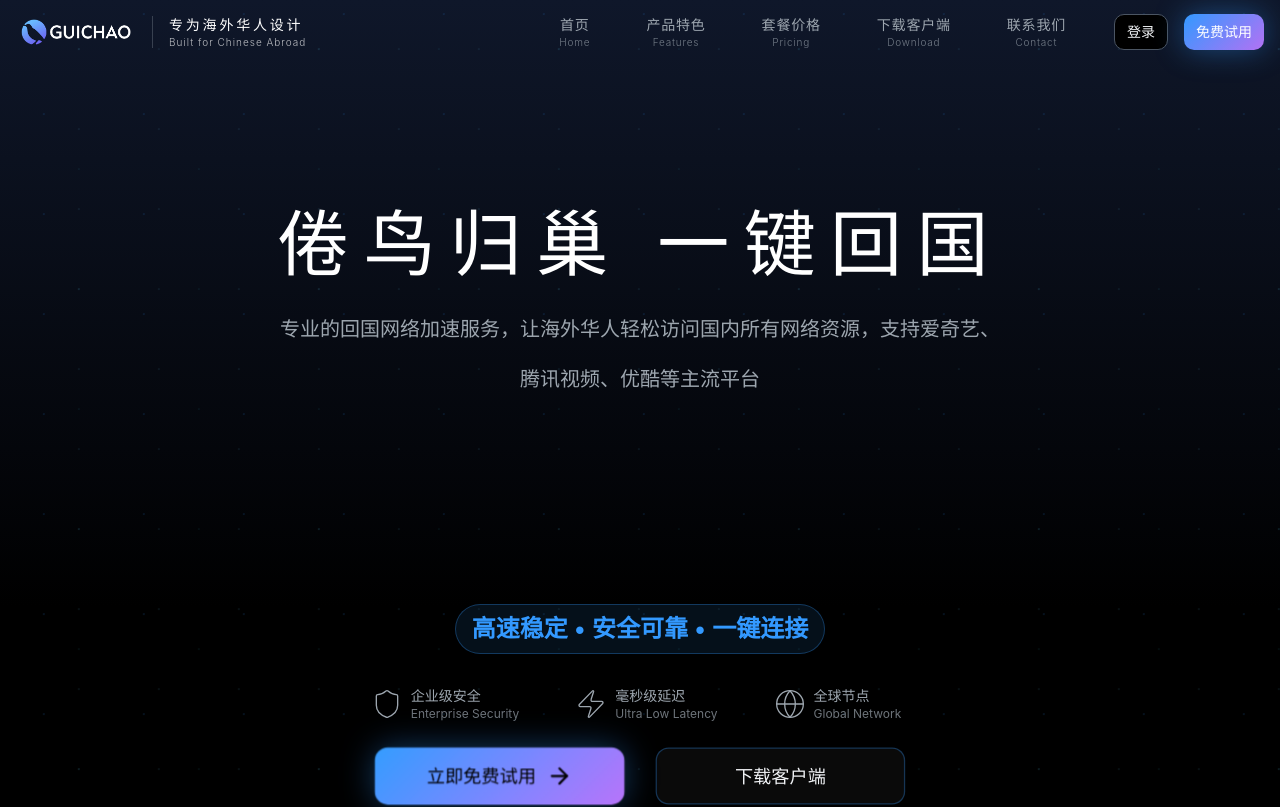
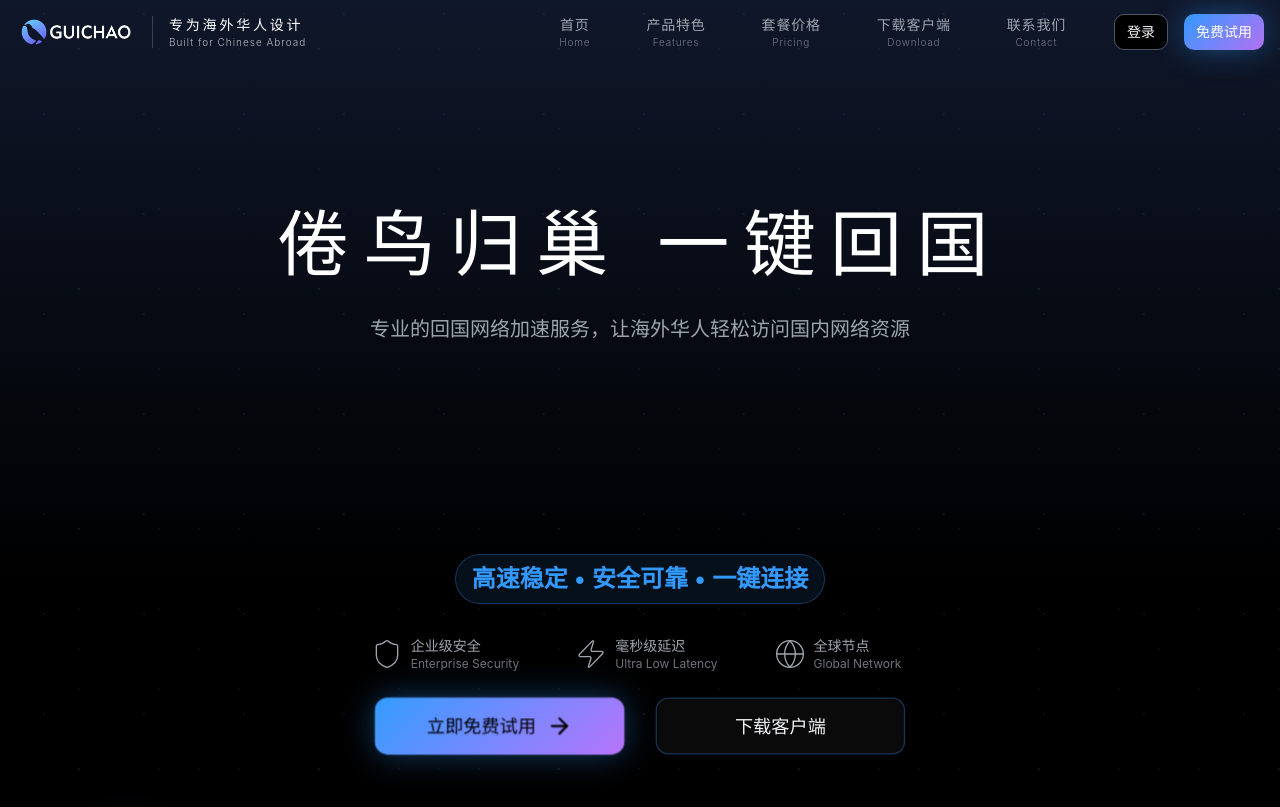
Before and after one commit to Alexneilcaiqiqi/vivid-palette-ai, a React (Vite) app: page / in a window 1280 px wide. Shown: the top 807 px of the page. Built offline with nearby package versions, Linux system fonts and the light colour scheme.

Commit message:
Visual edit in Lovable

```diff
--- a/src/components/Hero.tsx
+++ b/src/components/Hero.tsx
@@ -10,7 +10,7 @@ const Hero = () => {
             倦鸟归巢 一键回国
           </h1>
 
-          <p className="text-sm sm:text-base md:text-xl text-muted-foreground mb-8 md:mb-12 max-w-3xl mx-auto leading-relaxed md:leading-[2.5] px-4" itemProp="description">专业的回国网络加速服务，让海外华人轻松访问国内所有网络资源，支持爱奇艺、腾讯视频、优酷等主流平台</p>
+          <p className="text-sm sm:text-base md:text-xl text-muted-foreground mb-8 md:mb-12 max-w-3xl mx-auto leading-relaxed md:leading-[2.5] px-4" itemProp="description">专业的回国网络加速服务，让海外华人轻松访问国内网络资源</p>
 
           <div className="mb-6 md:mb-8 mt-12 md:mt-[200px]">
             <span className="text-sm sm:text-lg md:text-2xl font-semibold inline-block px-3 md:px-4 py-2 border border-primary/30 rounded-full bg-primary/10 text-primary">高速稳定 • 安全可靠 • 一键连接</span>
```
